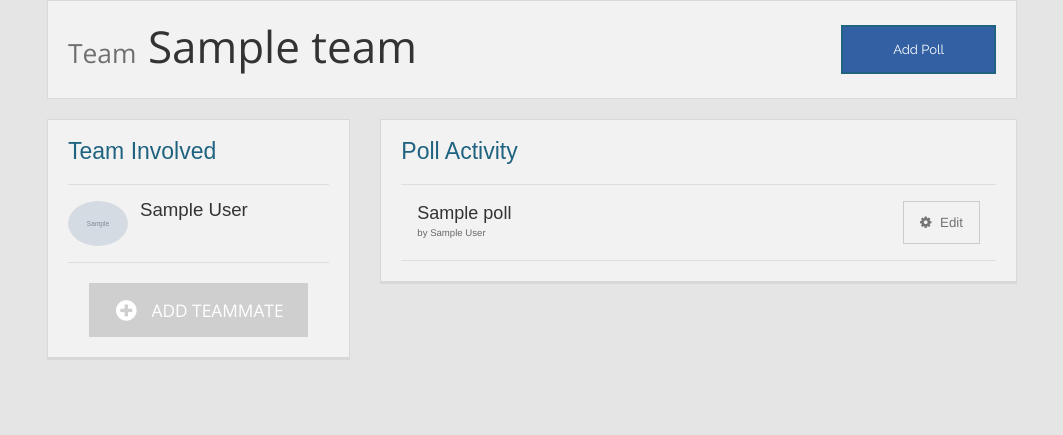
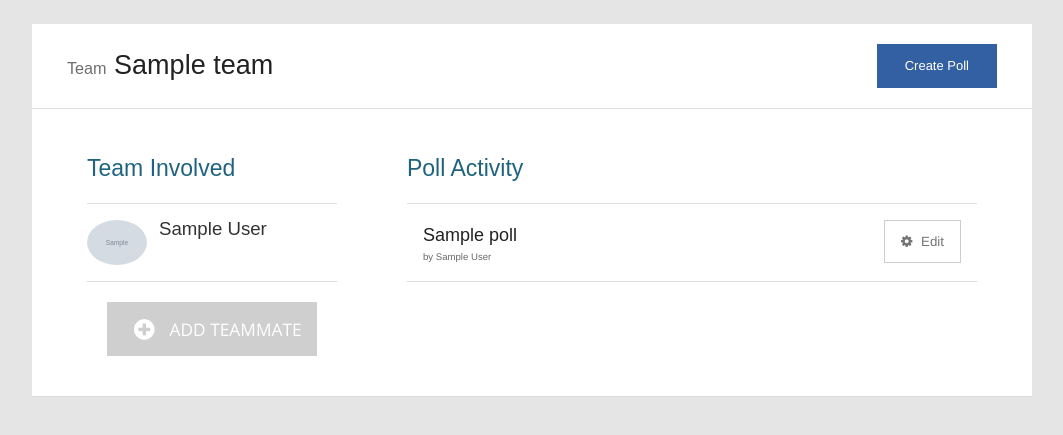
Before and after one commit to JamesJGarner/Survey, a Django app: page /team/1/ in a window 1280 px wide. Shown: the part 87-522 px from the top of the page, without its empty margins (108-1171 px from the left). Run offline with Django 3.2, Linux system fonts and the light colour scheme; a user stored in the database is signed in; tables that the repository leaves empty hold one stand-in row (values such as "Sample post"); grey boxes marked "Sample" are stand-in pictures; some libraries are stand-ins or nearby versions.

Commit message:
Changed first part team detail to make them look fluid

```diff
--- a/pluginservice/apps/polls/static/css/default.css
+++ b/pluginservice/apps/polls/static/css/default.css
@@ -187,7 +187,7 @@ body {
 }
 
 .simple {
-  border-bottom-width: 1px;
+  border-bottom:1px solid #ddd;
 }
 
 .add-button {
--- a/pluginservice/templates/site/homepage.html
+++ b/pluginservice/templates/site/homepage.html
@@ -82,7 +82,7 @@
 					{% if team.admin %}
 						<li>
 							<span class="left">
-							<a href="/widgets/polls/team/{{ team.team.id }}" class="joinedteamslink"><small class="smallusers"><i class="fa fa-users"></i></small>  {{ team.team }} </a>
+							<a href="/team/{{ team.team.id }}" class="joinedteamslink"><small class="smallusers"><i class="fa fa-users"></i></small>  {{ team.team }} </a>
 							</span>
 							<span class="right">
 							<a href="/team/#panel{{ team.team.id }}" class="manage red"><i class="fa fa-bookmark-o"></i></a>
@@ -93,7 +93,7 @@
 
 					{% else %}
 						<li>
-							<a href="/widgets/polls/team/{{ team.team.id }}" >{{ team.team }}</a>
+							<a href="/team/{{ team.team.id }}" >{{ team.team }}</a>
 						</li>
  					{% endif %}
 				{% endfor %}
--- a/pluginservice/templates/teams/team_detail.html
+++ b/pluginservice/templates/teams/team_detail.html
@@ -18,21 +18,21 @@
 
 	  	<a class="close-reveal-modal" aria-label="Close">&#215;</a>
 	</div>
+	<br>
+			<div class="row">
 
-			<div class="row">
-			<div class="large-12 columns">
-			<div class="panel left100 simple">
-						<div class="left">
-				<h1><small>Team</small> {{ team.name }}</h1>
+			<div class="whitebackground left100 simple">
+						<div class="large-12 columns">
+				<div class="left">
+				<h3><small>Team</small> {{ team.name }}</h3>
 				</div>
 				<div class="right">
-				<a href="/widgets/polls/create/" class="secondary buttonSelected2 button small margin">Add Poll</a>
+				  <a href="/widgets/polls/create/" class="buttonSelected2 button small">Create Poll</a>
 				</div>
-			</div>
-
-			</div>
+			</div></div>
+	<div class="white left100 simple">
 			<div class="large-4 columns">
-			<div class="panel left100">
+			<div class="whitebackground left100">
 			<h4>Team Involved</h4>
 			<ul class="poll-list team" id="team">
 			{% for person in team.teammate_set.all %}
@@ -45,7 +45,7 @@
 			</div>
 			</div>
 			<div class="large-8 columns">
-			<div class="panel left100">
+			<div class="whitebackground left100">
 
 			<h4>Poll Activity</h4>
 			<ul class="poll-list">
--- a/pluginservice/templates/teams/team_list.html
+++ b/pluginservice/templates/teams/team_list.html
@@ -26,7 +26,7 @@
 		        </div>
 		        <div class="right team-buttons">
 				    <a href="invite/"><i class="fa fa-plus"></i> Invite</a>
-		            <a href="/widgets/polls/team/{{ team.id }}"><i class="fa fa-eye"></i> Team Page</a>
+		            <a href="/team/{{ team.id }}"><i class="fa fa-eye"></i> Team Page</a>
 					<a href="#"><i class="fa fa-pencil"></i> Edit</a>
 		        </div>
 
```
